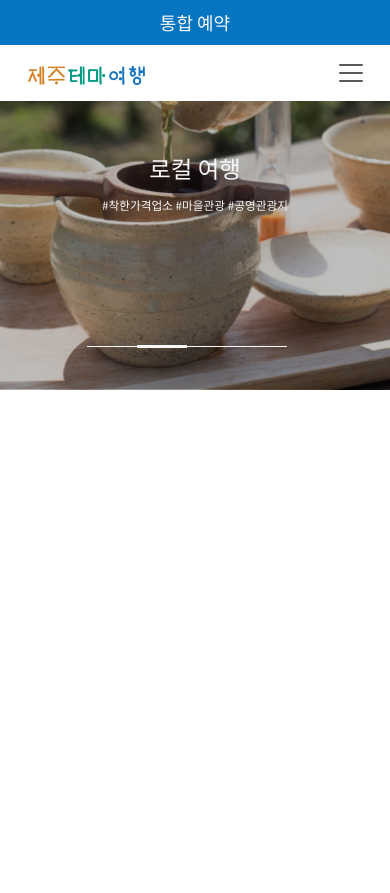
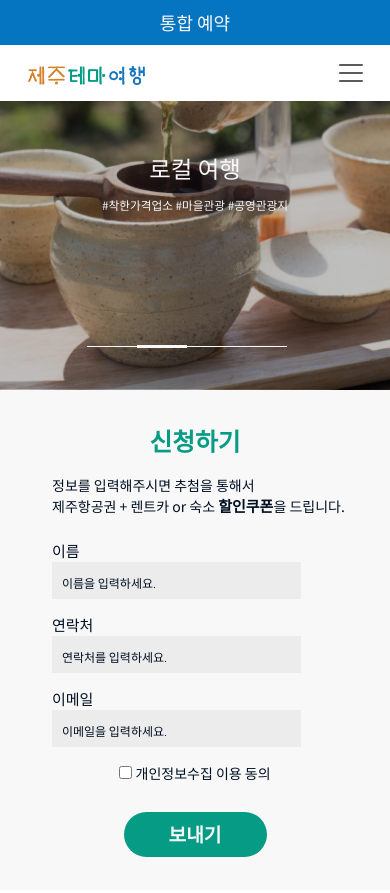
Before and after one commit to Kimjiwoo96/jejuThema-react, a React (Create React App) app: page / in a window 390 px wide. Before the commit the page ends 844 px from the top, so only its background shows below. Built offline with nearby package versions, Linux system fonts and the light colour scheme.

Commit message:
form 반응형 완료

```diff
--- a/public/css/common.css
+++ b/public/css/common.css
@@ -114,3 +114,10 @@ h5{
 .txtAC{
     text-align: center;
 }
+
+/* scroll 제거 */
+input[type="number"]::-webkit-outer-spin-button,
+input[type="number"]::-webkit-inner-spin-button {
+  -webkit-appearance: none;
+  margin: 0;
+}
--- a/public/css/stylebine.css
+++ b/public/css/stylebine.css
@@ -117,5 +117,5 @@ li {
   content: "";
   color: var(--contents_bg_color);
   font-size: 18px;
-  z-index: 10000;
+  z-index: 100000;
 }
--- a/src/component/bine/Apply.js
+++ b/src/component/bine/Apply.js
@@ -31,14 +31,14 @@ function Apply() {
   const onSubmit = (data) => console.log(data)
 
   return (
-    <div className={`${ApplyStyle.apply} position-absolute`}>
-      <div className='container text-end'>
+    <div className={`${ApplyStyle.apply} `}>
+      <div className='container text-center text-lg-end'>
         <div className={`${ApplyStyle.wrap} position-relative d-inline-block text-start`}>
           <form onSubmit={handleSubmit(onSubmit)}>
             <h2>신청하기</h2>
             <p className='position-absolute'>
               정보를 입력해주시면 추첨을 통해서<br />
-              <strong>제주항공권 + 렌트카 or 숙소 할인쿠폰</strong>을 드립니다.
+              제주항공권 + 렌트카 or 숙소 <strong>할인쿠폰</strong>을 드립니다.
             </p>
 
             <div className={ApplyStyle.box}>
@@ -66,7 +66,7 @@ function Apply() {
               {errors.agreement && <span>동의가 필요합니다.</span>}
             </div>
 
-            <StyledButton type="submit">신청하기</StyledButton>
+            <StyledButton type="submit">보내기</StyledButton>
           </form>
         </div>
       </div>
--- a/src/component/bine/MainBanner.js
+++ b/src/component/bine/MainBanner.js
@@ -4,7 +4,7 @@ import { Swiper, SwiperSlide } from 'swiper/react';
 import { bannerObj } from '../../js/banner';
 import MainStyle from '../../scss/bine/Main.module.scss';
 import { BsChevronLeft, BsChevronRight } from "react-icons/bs";
-// import Apply from './Apply';
+import Apply from './Apply';
 
 import 'swiper/css';
 import 'swiper/css/navigation';
@@ -64,7 +64,7 @@ function Main() {
 
       </Swiper>
 
-      {/* <Apply /> */}
+      <Apply />
 
     </div>
   )
--- a/src/scss/bine/Apply.module.scss
+++ b/src/scss/bine/Apply.module.scss
@@ -7,31 +7,74 @@ $contents_border_color: #ECECEC;
 
 
 .apply {
-  z-index: 1000;
+  height: 500px;
+  background-color: $contents_bg_color;
+
+
+  @media (min-width:991px) {
+    height: 0;
+    position: absolute;
+    z-index: 100;
     top: 50%;
-  transform: translateY(-50%);
     right: 0;
     left: 0;
     margin: 0 auto;
+    justify-content: end;
     display: flex;
-  justify-content: end;
+
+
+  }
 
   .box {
+    width: 100%;
+    height: 37px;
+    margin: 37px 0;
+
+
+    @media (min-width:991px) {
       width: 100%;
       height: 50px;
       margin: 32px 0;
       display: block;
 
+    }
+
     label {
+      font-size: 15px;
+      font-weight: 500;
+      padding-right: 20px;
+
+      @media (max-width:990px) {
+        width: 62px;
+
+      }
+
+      @media (min-width:991px) {
+        font-size: 15px;
+        font-weight: 400;
+        padding-left: 20px;
         color: $contents_bg_color;
-      font-size: 15px;
-      font-weight: 700;
-      padding-left: 20px;
+
+      }
     }
 
     input {
+      height: 100%;
+      border: 0;
+      outline: 0;
+      background-color: $contents_border_color ;
+      padding: 0 10px;
+
+      &::placeholder {
+        color: $main_font_color;
+        font-size: 12px;
+        font-weight: 300;
+
+      }
+
+
+      @media (min-width:991px) {
         width: 100%;
-      height: 100%;
         background: transparent;
         border: 0;
         outline: 0;
@@ -40,17 +83,23 @@ $contents_border_color: #ECECEC;
         font-size: 15px;
         padding: 20px 45px 20px 20px;
         margin-top: .3rem;
+        color: $contents_bg_color;
 
         &::placeholder {
           color: $contents_border_color;
           font-size: 13px;
         }
       }
+
+    }
   }
 }
 
 .wrap {
   padding: 36px 40px;
+
+  @media (min-width:991px) {
+    transform: translateY(-50%);
 
     &::after {
       content: "";
@@ -66,24 +115,48 @@ $contents_border_color: #ECECEC;
       z-index: -1;
     }
 
+  }
+
+
+
   h2 {
-    font-size: 25px;
+
     text-align: center;
     color: $main_color2;
     font-weight: 700;
+    padding-bottom: 45px;
+
+
+
+    @media (min-width:991px) {
+      font-size: 25px;
       margin-bottom: 70px;
+      padding-bottom: 0;
+
+
+    }
   }
 
   p {
+
+    font-size: 14px;
+    line-height: 1.3rem;
+    top: 85px;
+
+    @media (min-width:991px) {
       color: $contents_bg_color;
       font-size: 14px;
-    line-height: 1.3rem;
       top: 75px;
+    }
 
     strong {
-      color: $contents_border_color;
+
       font-size: 15px;
       font-weight: 700;
+
+      @media (min-width:991px) {
+        color: $contents_border_color;
+      }
     }
   }
 
@@ -92,12 +165,25 @@ $contents_border_color: #ECECEC;
 .agree {
   margin-bottom: 28px;
 
+  @media (max-width:1280px) {
+    text-align: center;
+
+  }
+
   label {
     color: $contents_bg_color;
     font-size: 14px;
 
+    @media (max-width:990px) {
+      color: $main_font_color;
+
+    }
+
     input {
       accent-color: $main_color1;
+
+
+
     }
   }
 }
--- a/src/scss/bine/Main.module.scss
+++ b/src/scss/bine/Main.module.scss
@@ -7,18 +7,26 @@ $contents_border_color: #ECECEC;
 
 
 .banner {
+
   height: 100vw;
+
+  @media (max-width:1280px) {
+    height: 70vw;
+  }
+
+
+  @media (max-width:991px) {
+    height: 100vw;
+  }
 
 
   @media (min-width:1280px) {
     max-height: 680px;
-
-
   }
 
   .btn {
     bottom: 165px;
-    z-index: 10000;
+    z-index: 1000;
     left: 0;
     right: 0;
     margin: 0 auto;
```
Lines whose indentation alone changed are shown as unchanged.
